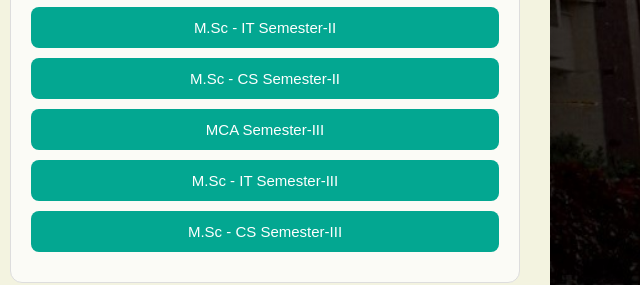
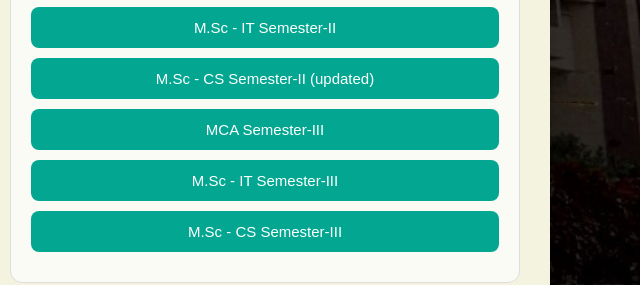
Before and after one commit to rohitwithit/SOCS_RESULT2025, a plain HTML site: page index.html in a window 1280 px wide. Shown: the part 459-744 px from the top of the page, 640-1280 px from the left. Drawn offline with nearby package versions, Linux system fonts and the light colour scheme.

Commit message:
name changed

```diff
--- a/index.html
+++ b/index.html
@@ -178,7 +178,7 @@
                     <h2>Second Year</h2>
                     <a href="MCA/index1.html"><button type="button">MCA Sem-II (Updated)</button></a>
                     <a href="MSCIT/index1.html"><button type="button">M.Sc - IT Semester-II</button></a>
-                    <a href="MSCCS/index1.html"><button type="button">M.Sc - CS Semester-II</button></a>
+                    <a href="MSCCS/index1.html"><button type="button">M.Sc - CS Semester-II (updated)</button></a>
                     <a href="MCAIII/index1.html"><button type="button">MCA Semester-III</button></a>
                     <a href="MSCIT_III/index1.html"><button type="button">M.Sc - IT Semester-III</button></a>
                     <a href="MSCCS_III/index1.html"><button type="button">M.Sc - CS Semester-III</button></a>
```
